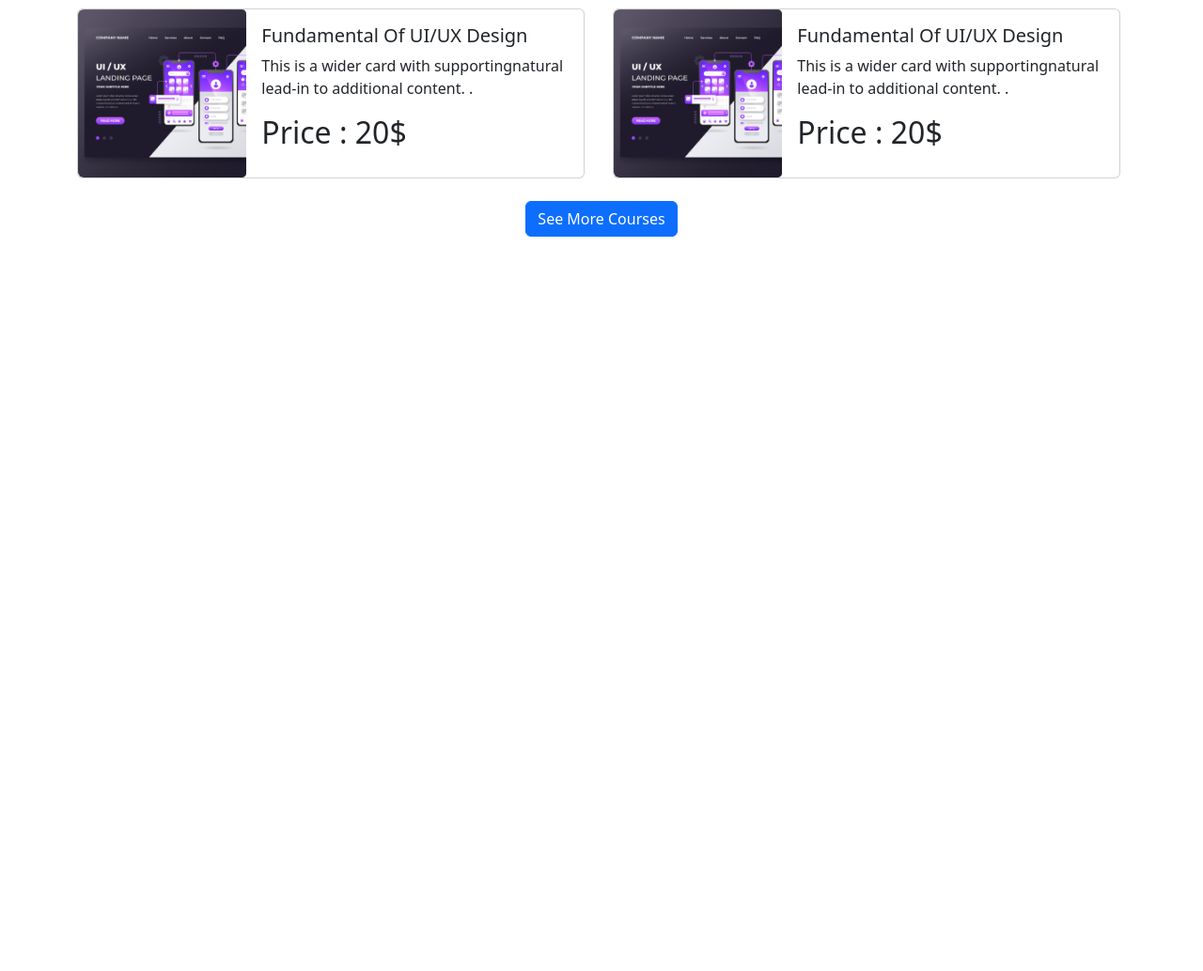
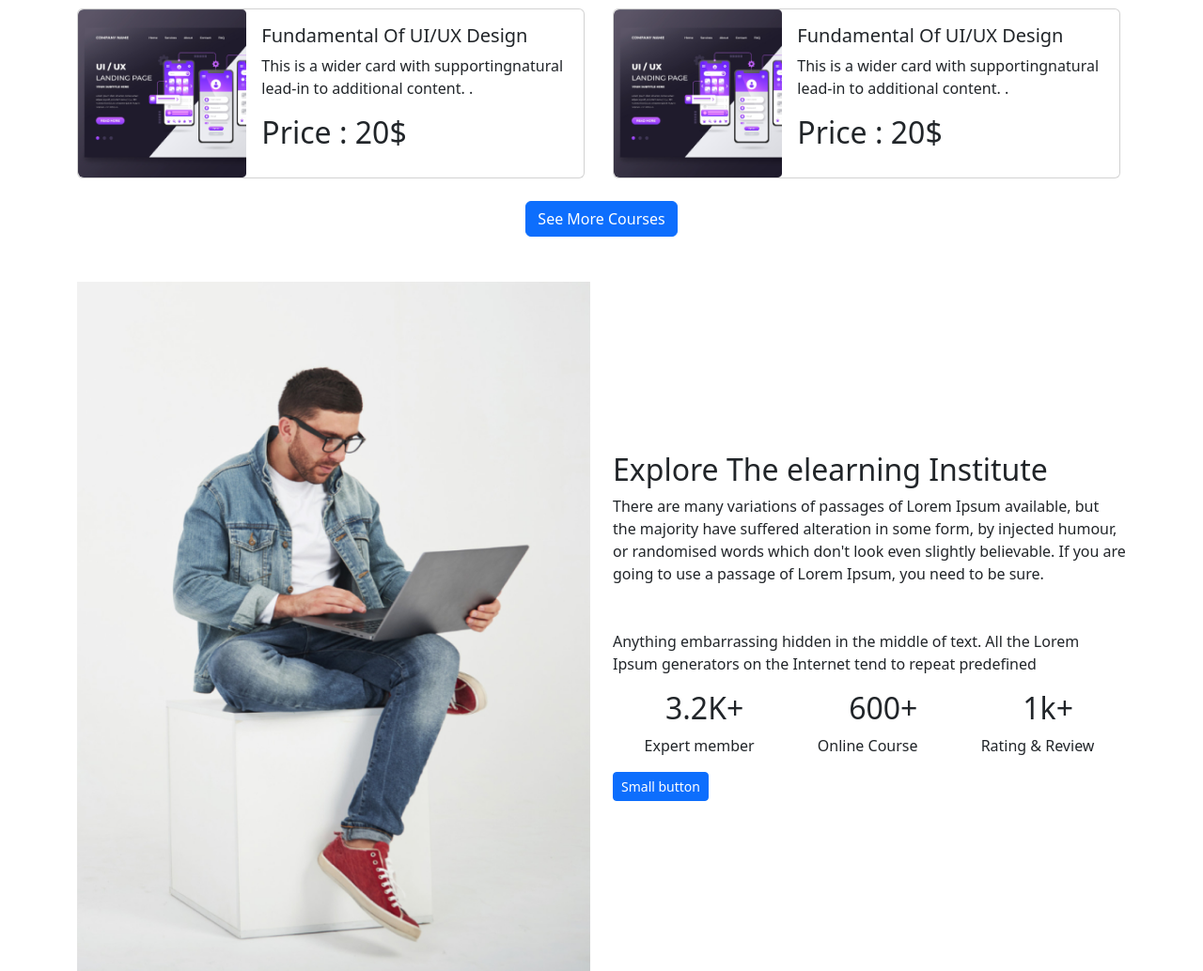
Before and after one commit to Farhadhossain1/EDTech-website, a plain HTML site: page index.html in a window 1280 px wide. Shown: the part 1287-2321 px from the top of the page at 94% size. Before the commit the page ends 1587 px from the top, so only its background shows below. Drawn offline with nearby package versions, Linux system fonts and the light colour scheme.

```diff
--- a/index.html
+++ b/index.html
@@ -251,3 +251,32 @@
             <button type="button" class="btn btn-primary" data-bs-toggle="button">See More Courses</button>
            </div>
         </section>
+        <!-- -------------Explore The Learning Institute ------------>
+        <section class="container">
+          <div class="row align-items-center">
+            <div class="col-lg-6">
+              <img class="img-fluid" src="images/working.png" alt="">
+            </div>
+            <div class="col-lg-6 ">
+              <h2>Explore The elearning
+                Institute</h2>
+                <p>There are many variations of passages of Lorem Ipsum available, but the
+                  majority have suffered alteration in some form, by injected humour, or
+                  randomised words which don't look even slightly believable. If you are going
+                  to use a passage of Lorem Ipsum, you need to be sure. <br><br><br>
+                  Anything embarrassing hidden in the middle of text. All the Lorem Ipsum
+                  generators on the Internet tend to repeat predefined</p>
+                  <div class="d-flex justify-content-around">
+                    <h2>3.2K+</h2>
+                    <h2>600+</h2>
+                    <h2>1k+</h2>
+                  </div>
+                  <div class="d-flex justify-content-around">
+                    <p>Expert member</p>
+                    <p>Online Course</p>
+                    <p>Rating & Review</p>
+                  </div>
+                    <button type="button" class="btn btn-primary btn-sm ">Small button</button>
+            </div>
+          </div>
+        </section>
```
